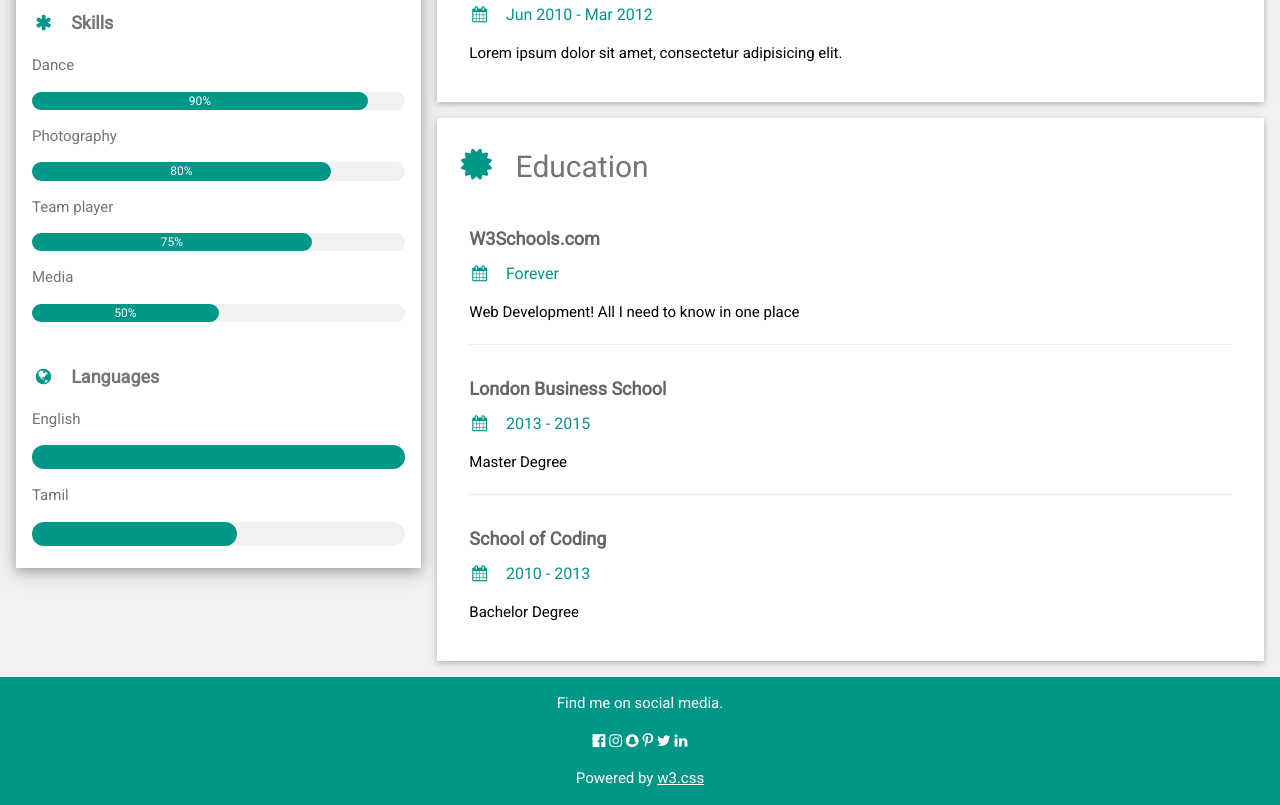
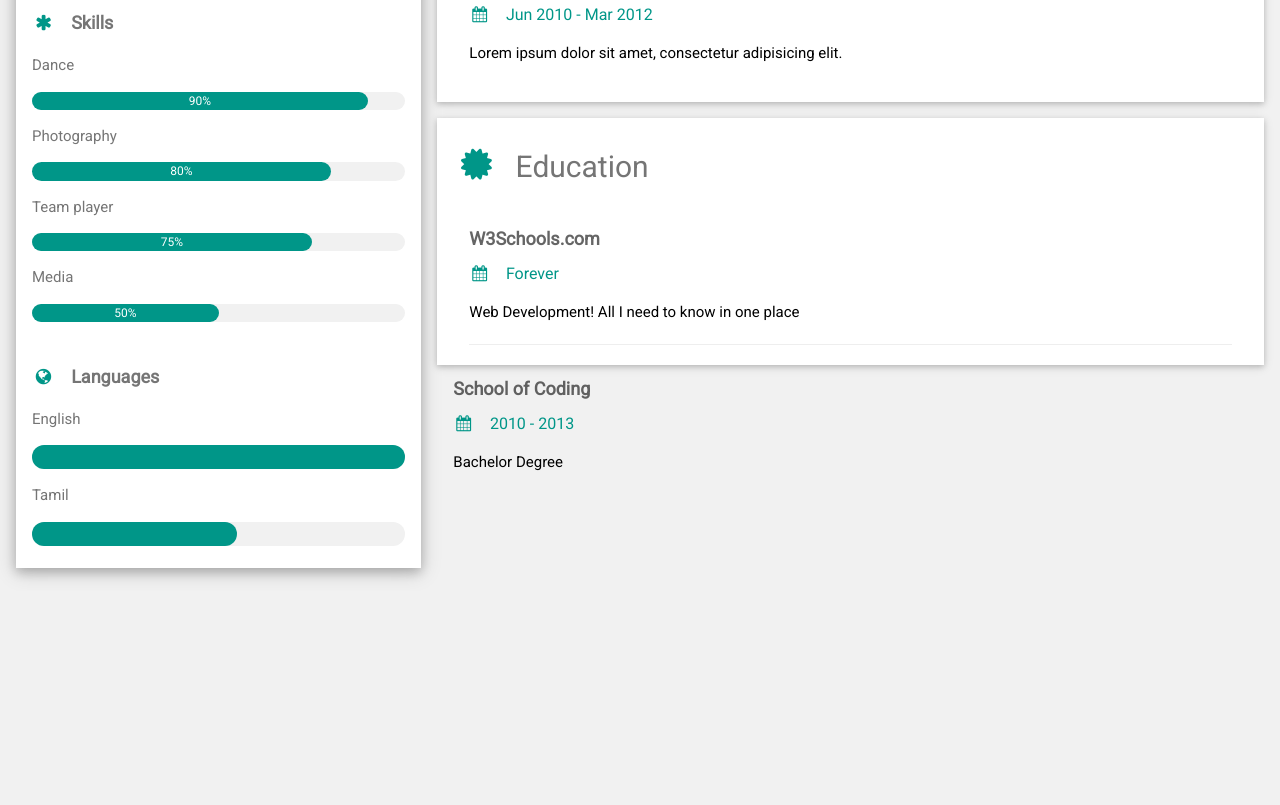
Before and after one commit to Nandhini59/nandhini59.github.io, a plain HTML site: page index.html in a window 1280 px wide. Shown: the part 502-1307 px from the top of the page. After the commit the page ends 1093 px from the top, so only its background shows below. Drawn offline with nearby package versions, Linux system fonts and the light colour scheme.

Commit message:
Update index.html

```diff
--- a/index.html
+++ b/index.html
@@ -1,6 +1,6 @@
 <!DOCTYPE html>
 <html>
-<title>W3.CSS Template</title>
+<title>nandhininandhu</title>
 <meta charset="UTF-8">
 <meta name="viewport" content="width=device-width, initial-scale=1">
 <link rel="stylesheet" href="https://www.w3schools.com/w3css/4/w3.css">
@@ -103,11 +103,6 @@ html,body,h1,h2,h3,h4,h5,h6 {font-family: "Roboto", sans-serif}
           <p>Web Development! All I need to know in one place</p>
           <hr>
         </div>
-        <div class="w3-container">
-          <h5 class="w3-opacity"><b>London Business School</b></h5>
-          <h6 class="w3-text-teal"><i class="fa fa-calendar fa-fw w3-margin-right"></i>2013 - 2015</h6>
-          <p>Master Degree</p>
-          <hr>
         </div>
         <div class="w3-container">
           <h5 class="w3-opacity"><b>School of Coding</b></h5>
@@ -125,16 +120,6 @@ html,body,h1,h2,h3,h4,h5,h6 {font-family: "Roboto", sans-serif}
   <!-- End Page Container -->
 </div>
 
-<footer class="w3-container w3-teal w3-center w3-margin-top">
-  <p>Find me on social media.</p>
-  <i class="fa fa-facebook-official w3-hover-opacity"></i>
-  <i class="fa fa-instagram w3-hover-opacity"></i>
-  <i class="fa fa-snapchat w3-hover-opacity"></i>
-  <i class="fa fa-pinterest-p w3-hover-opacity"></i>
-  <i class="fa fa-twitter w3-hover-opacity"></i>
-  <i class="fa fa-linkedin w3-hover-opacity"></i>
-  <p>Powered by <a href="https://www.w3schools.com/w3css/default.asp" target="_blank">w3.css</a></p>
-</footer>
 
 </body>
 </html>
```
